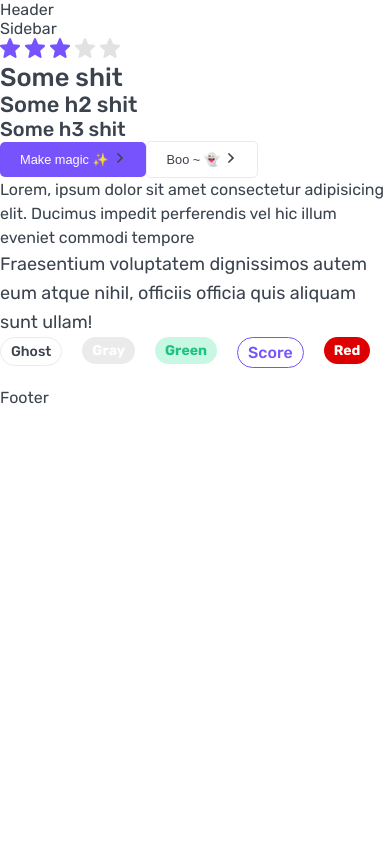
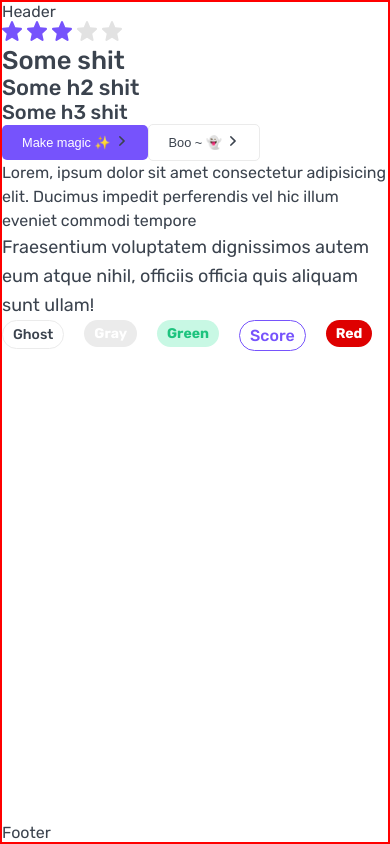
Before and after one commit to Ilyacnt/rating-site-purple, a Next.js app: page / in a window 390 px wide. Built offline with nearby package versions, Linux system fonts and the light colour scheme.

Commit message:
Grid layout added

```diff
--- a/layout/Layout.module.css
+++ b/layout/Layout.module.css
@@ -0,0 +1,44 @@
+.wrapper {
+    display: grid;
+    grid-template-rows: auto 1fr auto;
+    grid-template-columns: auto 230px minmax(320px, 75rem) auto;
+    grid-template-areas:
+        '. header header .'
+        '. sidebar main .'
+        'footer footer footer footer';
+    border: 2px solid rgb(255, 0, 0);
+    min-height: 100vh;
+}
+
+.header {
+    display: none;
+    grid-area: header;
+}
+
+.sidebar {
+    grid-area: sidebar;
+}
+
+.main {
+    grid-area: main;
+}
+
+.footer {
+    grid-area: footer;
+}
+
+@media (max-width: 767px) {
+    .wrapper {
+        grid-template-columns: minmax(320px, 1fr);
+        grid-template-areas:
+            'header'
+            'main'
+            'footer';
+    }
+    .sidebar {
+        display: none;
+    }
+    .header {
+        display: initial;
+    }
+}
--- a/layout/Layout.tsx
+++ b/layout/Layout.tsx
@@ -2,17 +2,16 @@
 import { Header } from './Header/Header'
 import { LayoutProps } from './Layout.props'
 import { Sidebar } from './Sidebar/Sidebar'
+import styles from './Layout.module.css'
 
 const Layout = ({ children }: LayoutProps): JSX.Element => {
     return (
-        <>
-            <Header />
-            <div>
-                <Sidebar />
-                <div>{children}</div>
-            </div>
-            <Footer />
-        </>
+        <div className={styles.wrapper}>
+            <Header className={styles.header} />
+            <Sidebar className={styles.sidebar} />
+            <div className={styles.main}>{children}</div>
+            <Footer className={styles.footer} />
+        </div>
     )
 }
 
```
